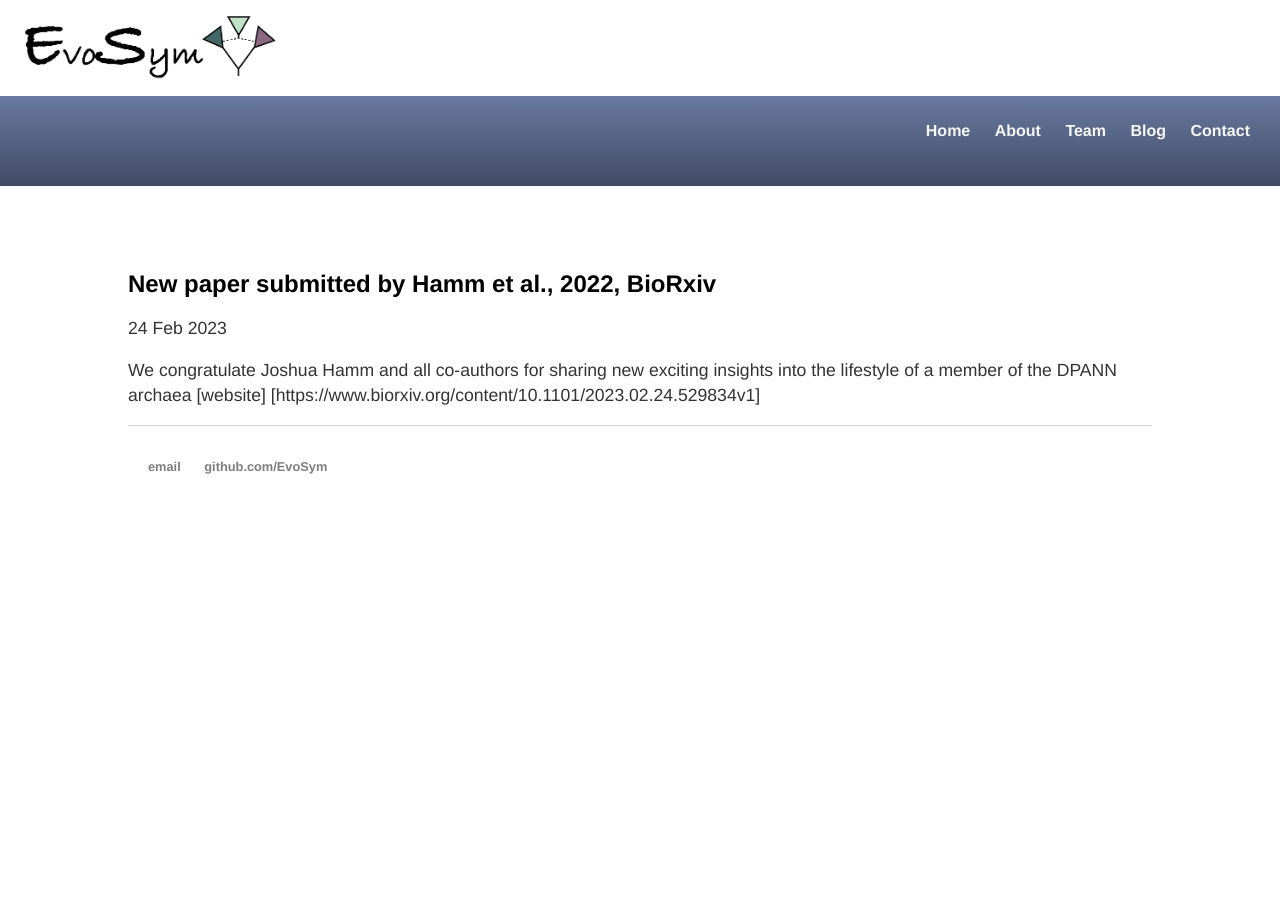
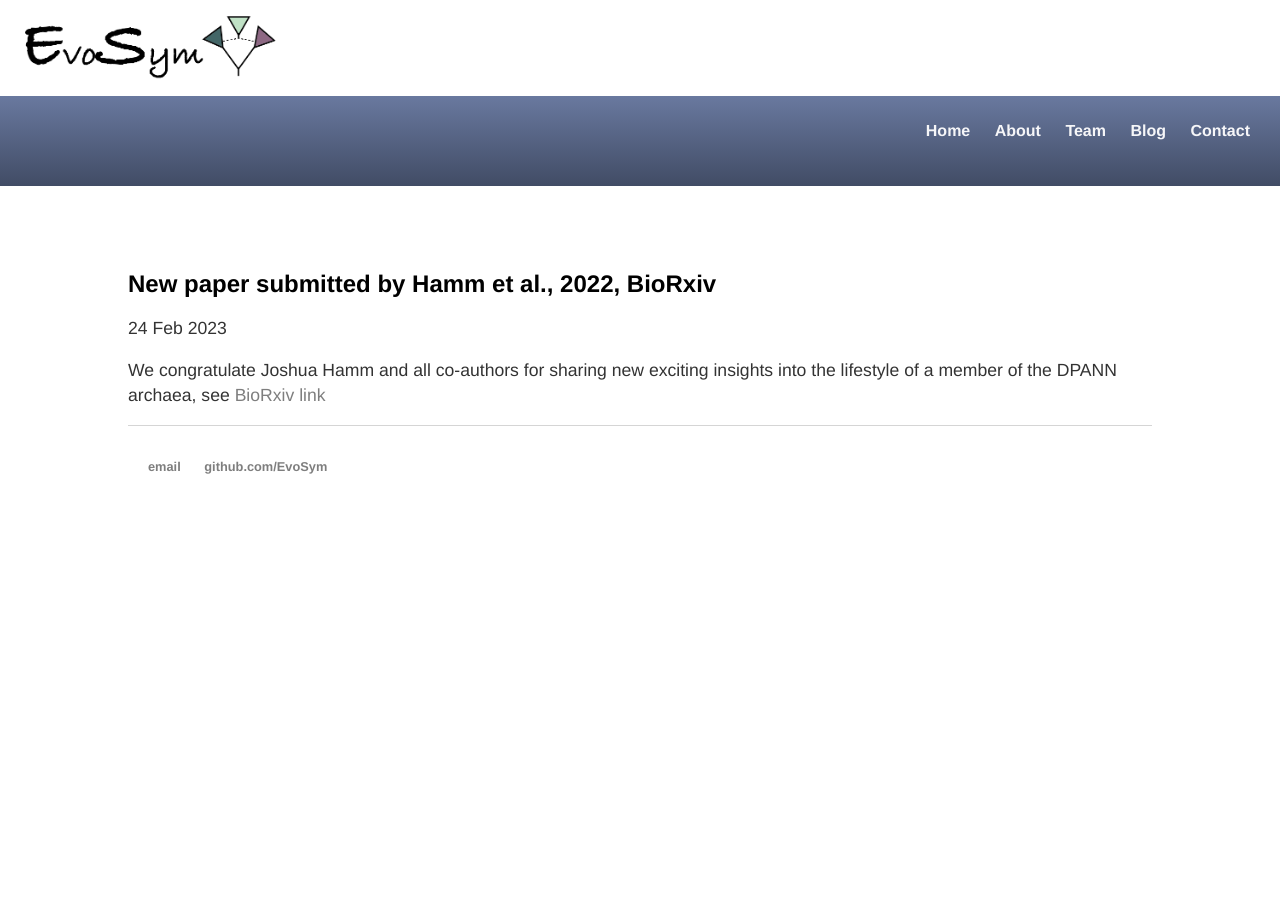
Before and after one commit to EvoSym/EvoSym.github.io, a Jekyll site: the page built from _posts/2023-02-24-new_paper_alert.md, in a window 1280 px wide. Built offline with Jekyll 4.4.1, drawn with Linux system fonts in a browser that asks for light colours.

Commit message:
Update 2023-02-24-new_paper_alert.md

```diff
--- a/_posts/2023-02-24-new_paper_alert.md
+++ b/_posts/2023-02-24-new_paper_alert.md
@@ -4,4 +4,5 @@
 date: 2023-02-24
 ---
 
-We congratulate Joshua Hamm and all co-authors for sharing new exciting insights into the lifestyle of a member of the DPANN archaea [website] [https://www.biorxiv.org/content/10.1101/2023.02.24.529834v1]
+We congratulate Joshua Hamm and all co-authors for sharing new exciting insights into the lifestyle of a member of the DPANN archaea, see
+<a href="https://www.biorxiv.org/content/10.1101/2023.02.24.529834v1">BioRxiv link</a>
```
